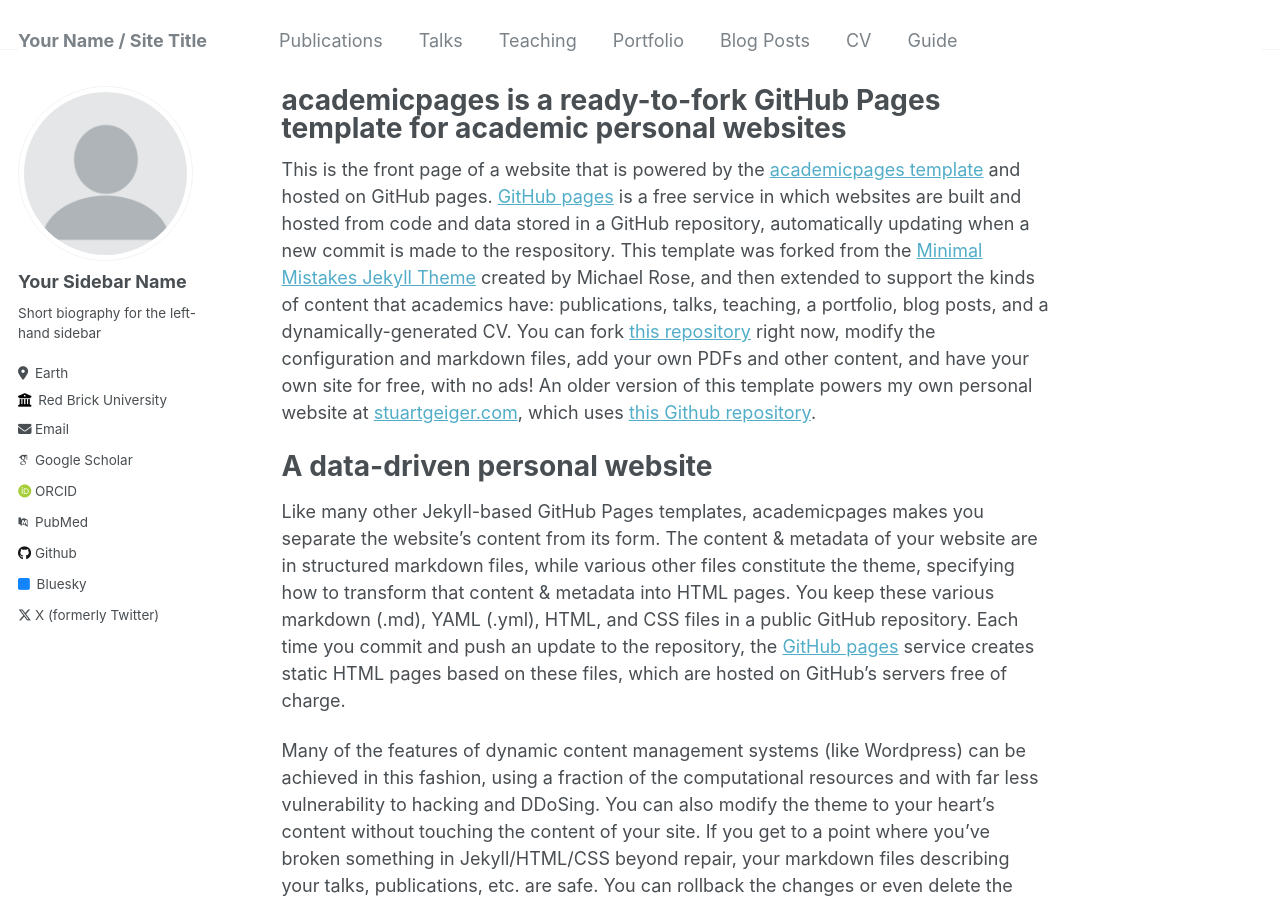
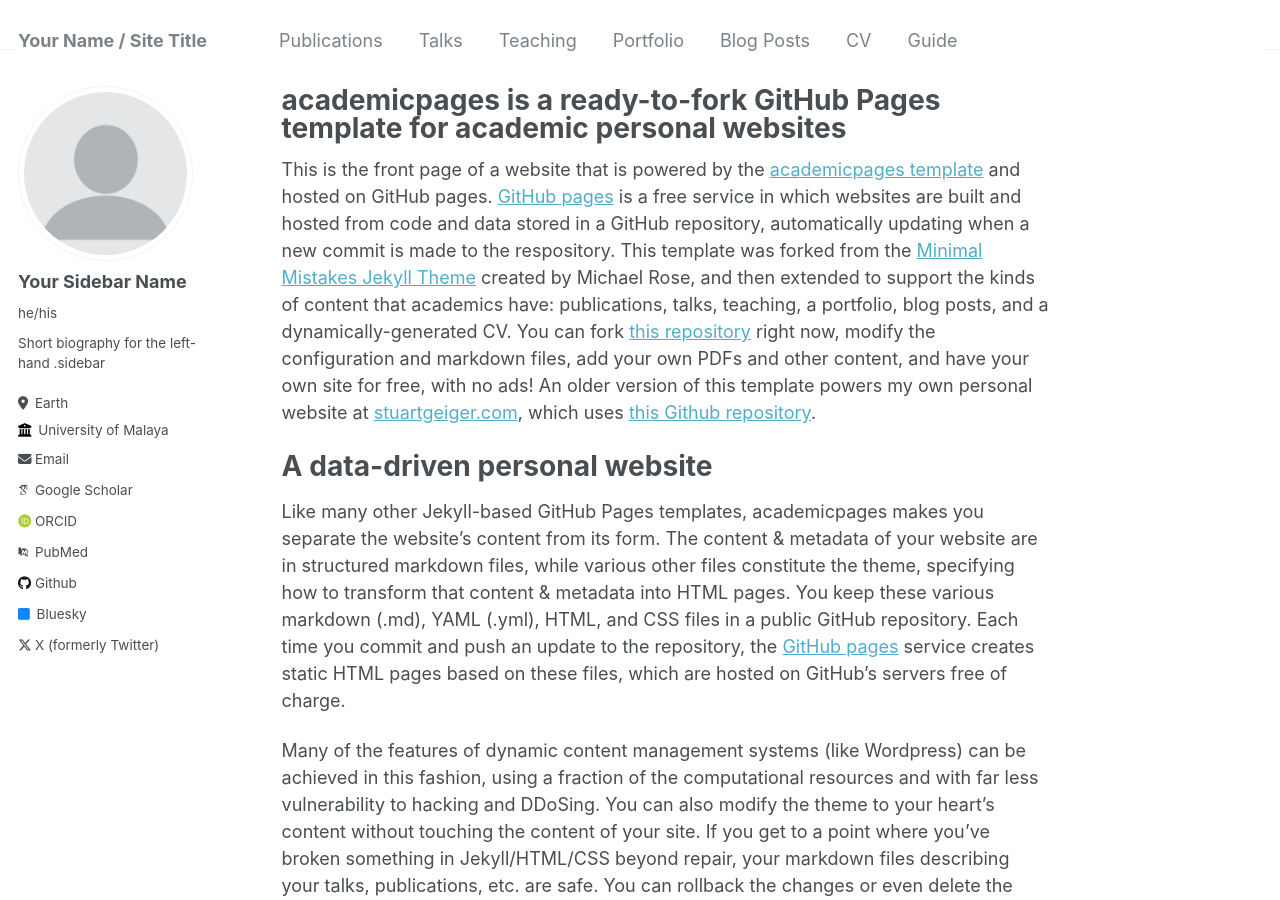
Before and after one commit to booluckgmie/anajmiariffin.github.io, a Jekyll site: the page built from _pages/about.md, in a window 1280 px wide and 900 px high. Built offline with Jekyll 4.4.1, drawn with Linux system fonts in a browser that asks for light colours; some web fonts are replaced.

Commit message:
Update _config.yml

```diff
--- a/_config.yml
+++ b/_config.yml
@@ -23,12 +23,12 @@ author:
   # Biographic information
   avatar           : "profile.png"
   name             : "Your Sidebar Name"
-  pronouns         : # example: "she/her"
-  bio              : "Short biography for the left-hand sidebar"
+  pronouns         : "he/his"
+  bio              : "Short biography for the left-hand .sidebar"
   location         : "Earth"
-  employer         : "Red Brick University"
+  employer         : "University of Malaya"
   uri              : # URL
-  email            : "none@example.org"
+  email            : "anajmiariffin@gmail.com"
 
   # Academic websites
   arxiv            : # URL - Update with the correct link to your profile
```
